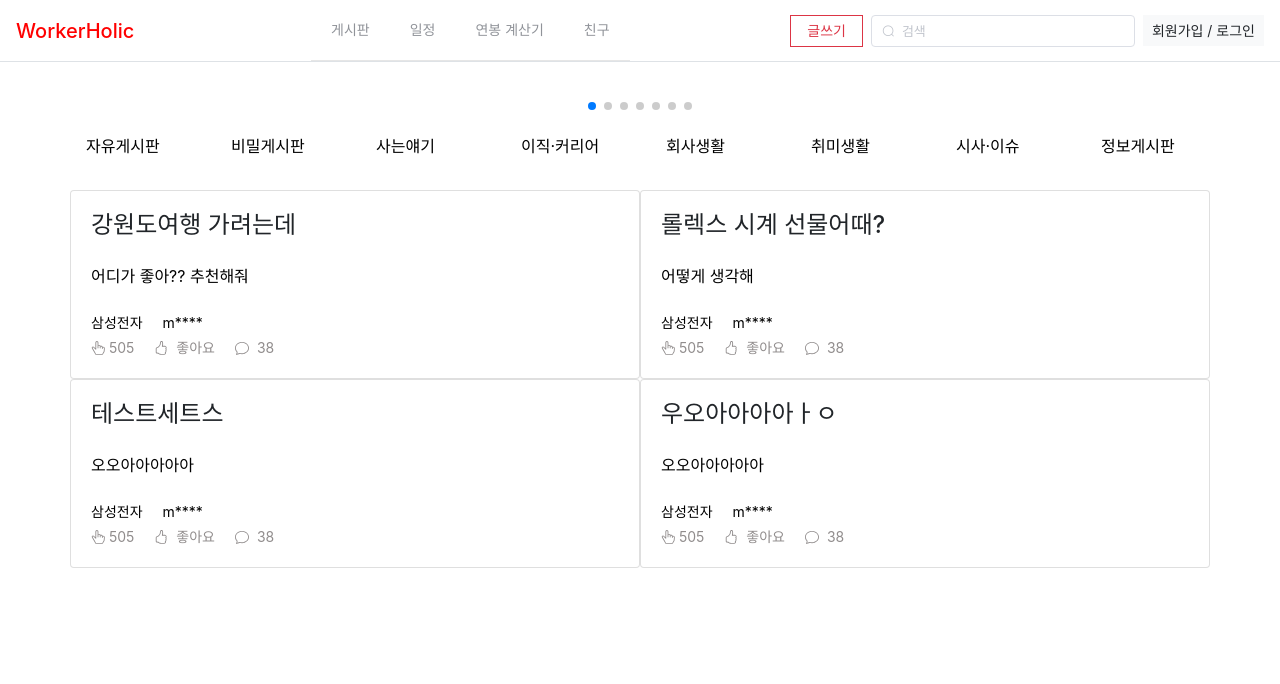
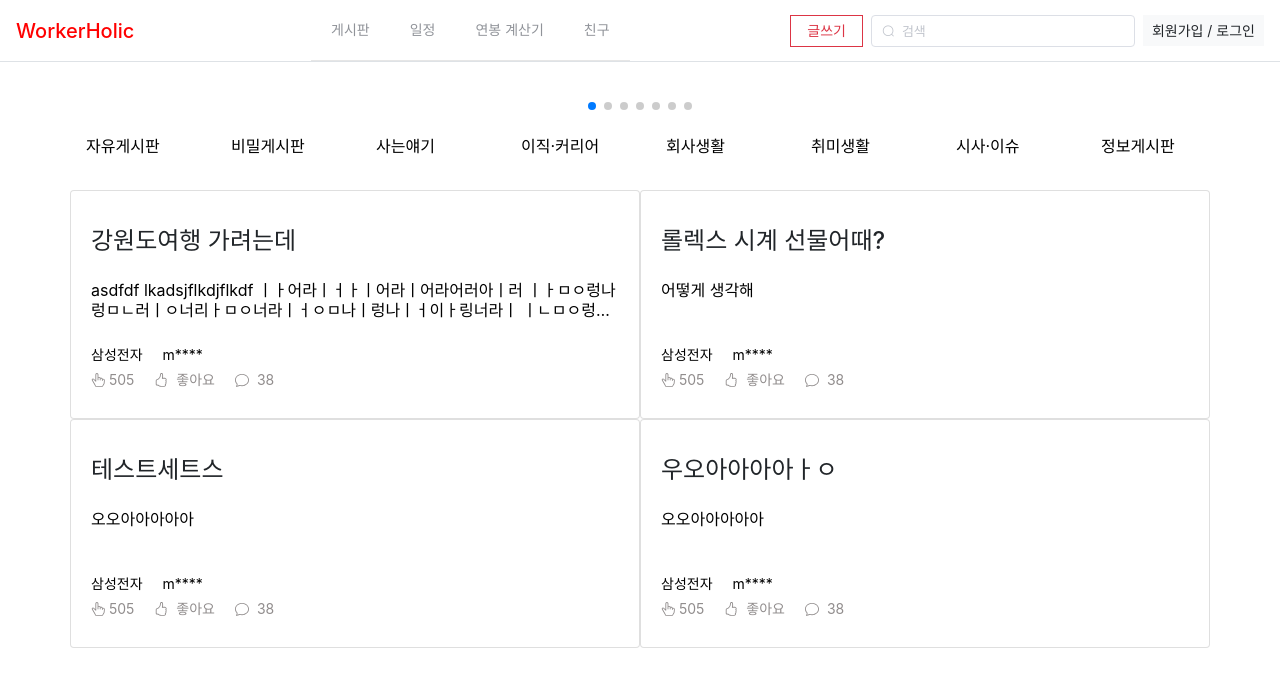
Before and after one commit to skarbgud/TodayWorker, a Vue app in the folder frontend/: page /freeboard in a window 1280 px wide. Shown: the top 684 px of the page. Built offline with nearby package versions, Linux system fonts and the light colour scheme.

Commit message:
[FE] 카드 글자 2줄이상 ... 처리

```diff
--- a/frontend/src/views/components/cards/CardList.vue
+++ b/frontend/src/views/components/cards/CardList.vue
@@ -1,8 +1,8 @@
 <template>
   <div>
-    <b-card :title="post.title" class="card-link">
+    <b-card :title="post.title" class="card-link pt-3 pb-2">
       <b-card-text class="mt-4 mb-4">
-        <b-link class="card-link">
+        <b-link class="card-link overtext">
           {{ post.content }}
         </b-link>
       </b-card-text>
@@ -25,7 +25,7 @@
 
 <script>
 export default {
-  name: 'CardList',
+  name: "CardList",
   props: {
     post: {
       type: Object,
@@ -34,6 +34,8 @@ export default {
   data() {
     return {};
   },
+  computed: {},
+  methods: {},
 };
 </script>
 
@@ -48,4 +50,13 @@ a {
 .user-info {
   font-size: 14px;
 }
+.overtext {
+  display: -webkit-box;
+  -webkit-line-clamp: 2;
+  -webkit-box-orient: vertical;
+  height: 40px;
+  line-height: 20px;
+  overflow: hidden;
+  text-overflow: ellipsis;
+}
 </style>
--- a/frontend/src/views/content/templates/freeboard/index.vue
+++ b/frontend/src/views/content/templates/freeboard/index.vue
@@ -37,7 +37,7 @@ export default {
           {
           "index":1,
           "title": "강원도여행 가려는데",
-          "content": "어디가 좋아?? 추천해줘"
+          "content": "asdfdf  lkadsjflkdjflkdf ㅣㅏ어라ㅣㅓㅏㅣ어라ㅣ어라어러아ㅣ러  ㅣㅏㅁㅇ렁나렁ㅁㄴ러ㅣㅇ너리ㅏㅁㅇ너라ㅣㅓㅇㅁ나ㅣ렁나ㅣㅓ이ㅏ링너라ㅣ  ㅣㄴㅁㅇ렁나러ㅏㅣㅇㄴ러ㅣㅁㄴ리ㅏㅓㅣㅇㅁ나 ㅣㅏㅇ나러아ㅣ"
           },
           {
           "index":2,
```
